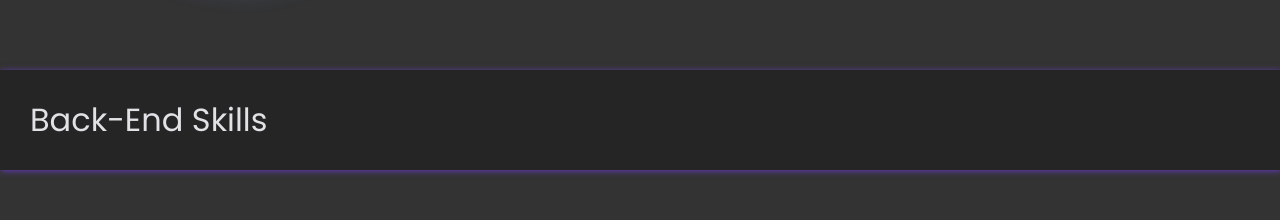
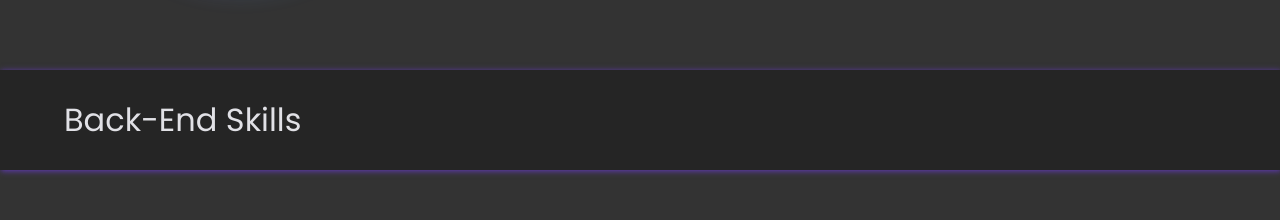
Before and after one commit to pedro-henrique-a-silva/pedro-henrique-a-silva.github.io, a React (Vite) app: page / in a window 1280 px wide. Shown: the part 522-742 px from the top of the page. Built offline with nearby package versions, Linux system fonts and the light colour scheme.

Commit message:
add padding to separator

```diff
--- a/src/components/Separator/style.ts
+++ b/src/components/Separator/style.ts
@@ -19,14 +19,13 @@ export const SeparatorWrapper = styled.section`
   /* box-shadow: 1px 1px 6px 0px #e81cff; */
   box-shadow: 1px 1px 6px 0px ${({ theme }) => theme.colors.secondary};
   color: ${({ theme }) => theme.colors.gray100};
-  min-width: 370px;
+  min-width: 390px;
   width: 100%;
   transition: all 300ms ease;
   animation: ${slideFromLeft} .5s ease;
-
+  padding: 0 4rem;
 
   & h1 {
-    margin-left: 30px;
     line-height: 100px;
     font-size: 2rem;
   }
```
